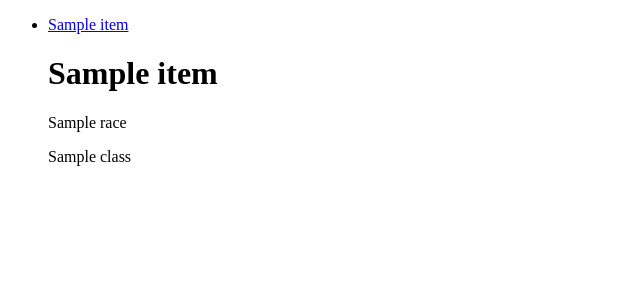
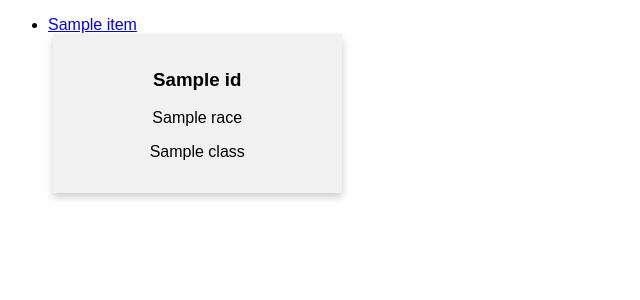
Before and after one commit to LawrenceHierlmeier/Super-D-and-Database, a Flask app: template application/templates/character_list.html in a window 1280 px wide. Shown: the top 300 px of the page, without its empty margins (0-640 px from the left). Run offline with Flask 2, Linux system fonts and the light colour scheme; the template is opened without the code that fills it: most values are stand-ins (such as "Sample title", 1, 10 or a date in 2020).

Commit message:
Code for adding and listing character in progress

```diff
--- a/application/app.py
+++ b/application/app.py
@@ -29,8 +29,13 @@ def home():
 @app.route('/characters')
 def character_list():
     chars = database.list_characters()
-    print(chars[0]['name'])
-    character_tuple = database.get_character_info(chars[0]['name'])
+    print(chars)
+    print(len(chars))
+
+    character_tuple = []
+
+    for i in range(len(chars)):
+        character_tuple.append(database.get_character_info(chars[i]['name']))
     #race_stats = []
 
     #for character in chars:
@@ -39,7 +44,8 @@ def character_list():
     print(character_tuple)
     #print(race_stats)
 
-    return render_template('character_list.html', chars=chars)
+    database.delete_character(chars[0]['name'])
+    return render_template('character_list.html', chars=character_tuple)
 
 
 @app.route('/add_character', methods=["GET", "POST"])
@@ -52,7 +58,13 @@ def insert_character():
         wisdom = request.form['Wisdom']
         constitution = request.form['Constitution']
         charisma = request.form['Charisma']
-        print(name, intelligence, strength, dexterity, wisdom, constitution, charisma)
+        race = request.form['Race']
+        character_class = request.form['Class']
+        campaign_name = 'None'
+        print(name, intelligence, strength, dexterity, wisdom, constitution, charisma, race, character_class)
+        database.add_character(name, intelligence, strength, dexterity, wisdom, constitution, charisma, race, campaign_name)
+        print(name, character_class)
+        database.add_class_to_character(name, character_class)
     return render_template('add_character.html')
 
 
--- a/application/templates/character_list.html
+++ b/application/templates/character_list.html
@@ -1,8 +1,51 @@
 <!DOCTYPE html>
 <html lang="en">
 <head>
-    <meta charset="UTF-8">
+    <meta charset="UTF-8" name="viewport" content="width=device-width, initial-scale=1">
     <title>Home</title>
+    <style>
+* {
+  box-sizing: border-box;
+}
+
+body {
+  font-family: Arial, Helvetica, sans-serif;
+}
+
+/* Float four columns side by side */
+.column {
+  float: left;
+  width: 25%;
+  padding: 0 10px;
+}
+
+/* Remove extra left and right margins, due to padding */
+.row {margin: 0 -5px;}
+
+/* Clear floats after the columns */
+.row:after {
+  content: "";
+  display: table;
+  clear: both;
+}
+
+/* Responsive columns */
+@media screen and (max-width: 600px) {
+  .column {
+    width: 100%;
+    display: block;
+    margin-bottom: 20px;
+  }
+}
+
+/* Style the counter cards */
+.card {
+  box-shadow: 0 4px 8px 0 rgba(0, 0, 0, 0.2);
+  padding: 16px;
+  text-align: center;
+  background-color: #f1f1f1;
+}
+</style>
 </head>
 <body>
 <ul>
@@ -13,10 +56,18 @@
     {% endfor %}
 
     {% for item in chars %}
-    <h1>{{ item.name }}</h1>
-    <p>{{ item.race }}</p>
-    <p>{{ item.class }}</p>
+    <div class="row">
+        <div class="column">
+            <div class="card">
+                <h3>{{ item[0].name }}</h3>
+                <p>{{ item[0].race }}</p>
+                <p>{{ item[0].class }}</p>
+            </div>
+        </div>
+    </div>
     {% endfor %}
+
+
 </ul>
 </body>
 </html>
```
Also changed, not shown: application/database.py (+44 -38 lines), application/templates/add_character.html (+25 -0 lines).
